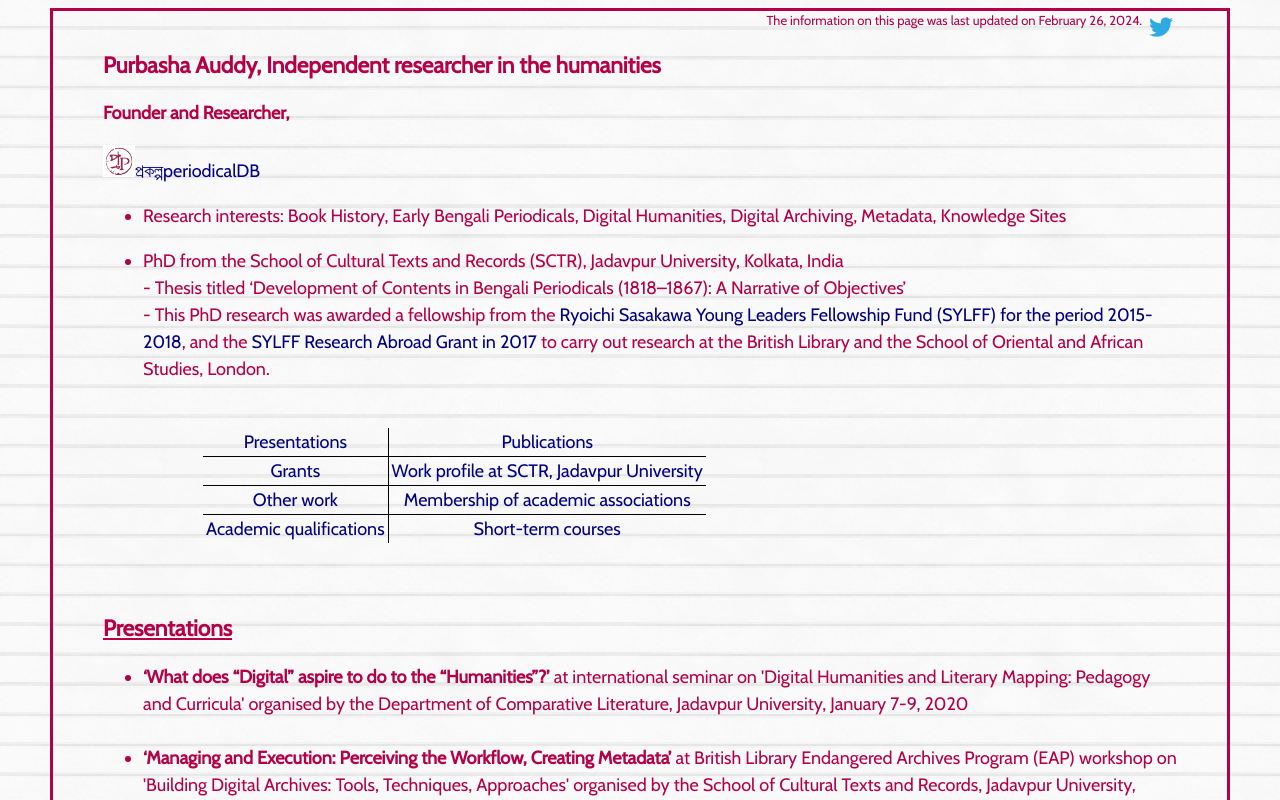
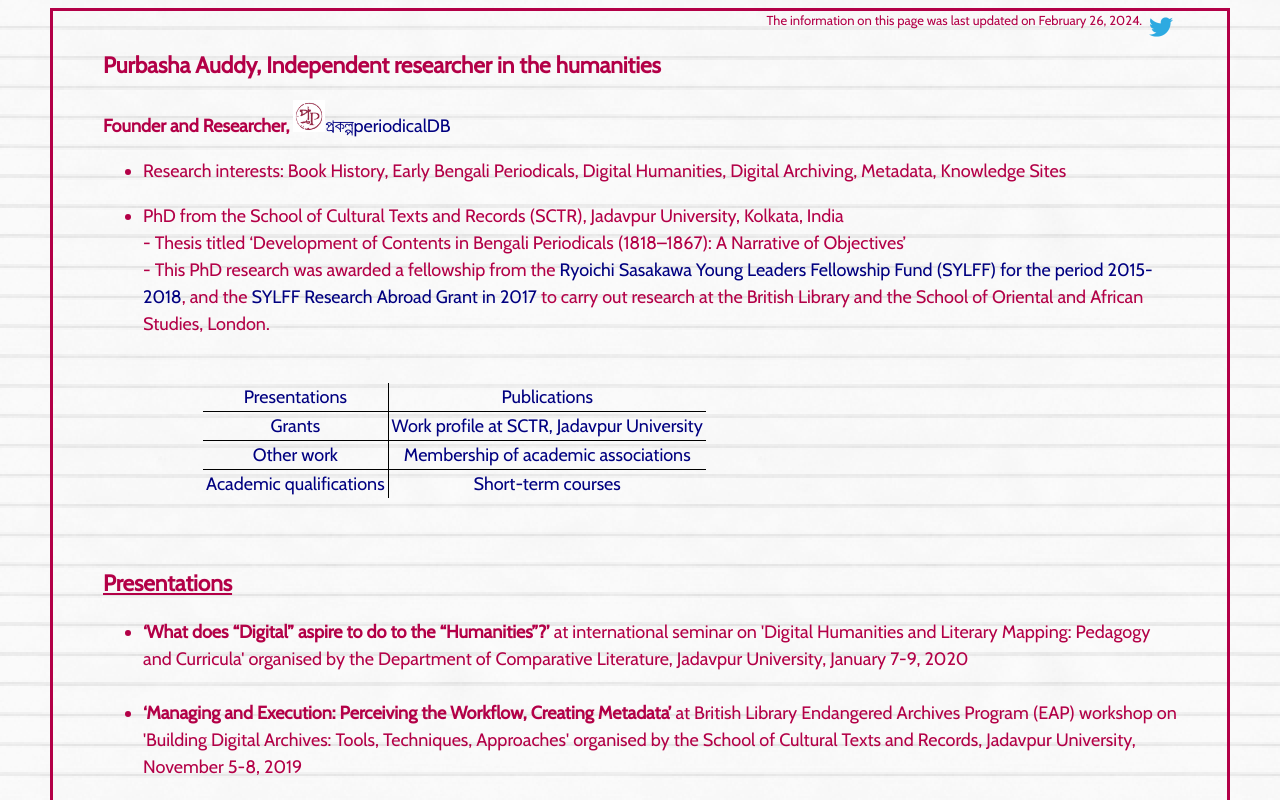
Before and after one commit to pauddy/pauddy.github.io, a plain HTML site: page index.html in a window 1280 px wide. Shown: the top 800 px of the page. Drawn offline with nearby package versions, Linux system fonts and the light colour scheme.

Commit message:
Update index.html

```diff
--- a/index.html
+++ b/index.html
@@ -16,7 +16,7 @@
 <br></p>
 
 <h1>Purbasha Auddy, Independent researcher in the humanities</h1>
-<h3>Founder and Researcher,</h3> <a href="https://periodicaldb.org/"><img src="images/prakalpa-bangla-logo.jpg" alt="prakalpa-periodicalDB" style="width:32px;height=32px;">প্রকল্পperiodicalDB</a>
+<p><b>Founder and Researcher,</b> <a href="https://periodicaldb.org/"><img src="images/prakalpa-bangla-logo.jpg" alt="prakalpa-periodicalDB" style="width:32px;height=32px;">প্রকল্পperiodicalDB</a></p>
 
 <ul><li>Research interests: Book History, Early Bengali Periodicals, Digital Humanities, Digital Archiving, Metadata, Knowledge Sites
 </li>
@@ -164,7 +164,6 @@ E-book: 9783319236780)</li><br>
 
 <ul>
 <li><a href="http://jusylffprogram.org.in/jusylff/">SYLFF network</a></li>
-<li><a href="http://www.sharpweb.org/main/">The Society for the History of Authorship, Reading and Publishing (SHARP)</a></li>
 </ul>
 <br>
 
```
